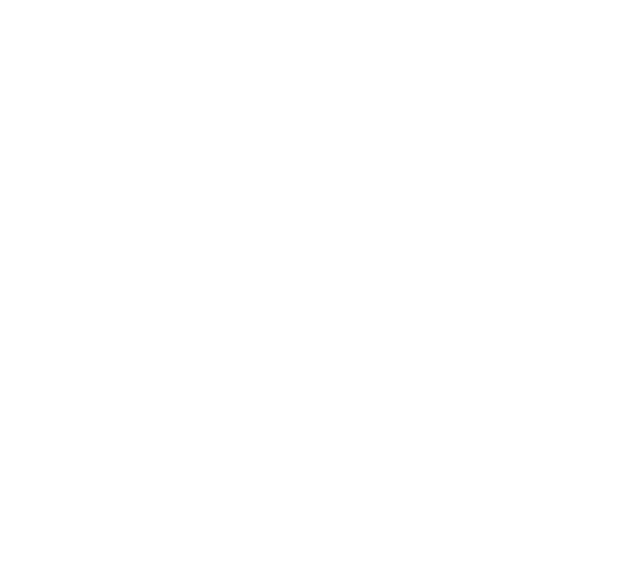
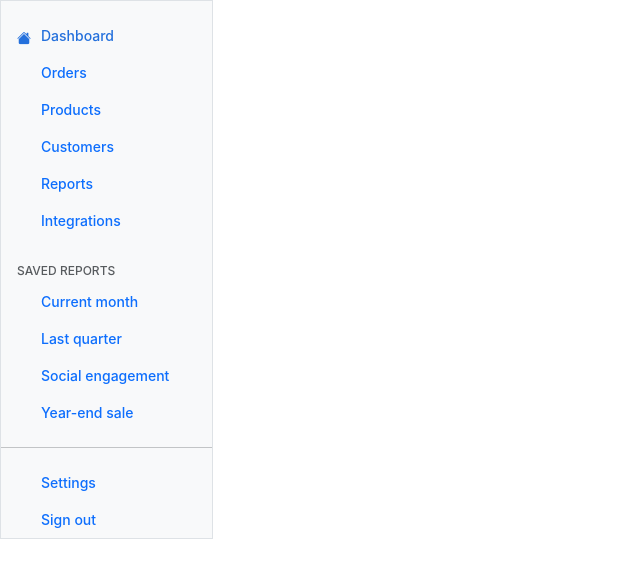
Before and after one commit to novakvova/pd123_PHP, a React (Create React App) app in the folder my-app/: page /admin in a window 1280 px wide. Before the commit this address had no page. Shown: the top 578 px of the page, without its empty margins (0-640 px from the left). Built offline with nearby package versions, Linux system fonts and the light colour scheme.

Commit message:
Begin workign sidebar

```diff
--- a/my-app/package.json
+++ b/my-app/package.json
@@ -13,11 +13,13 @@
     "@types/react-dom": "^18.2.5",
     "axios": "^1.4.0",
     "bootstrap": "^5.3.0",
+    "bootstrap-icons": "^1.10.5",
     "formik": "^2.4.2",
     "react": "^18.2.0",
     "react-dom": "^18.2.0",
     "react-router-dom": "^6.13.0",
     "react-scripts": "5.0.1",
+    "sass": "^1.63.6",
     "typescript": "^4.9.5",
     "web-vitals": "^2.1.4",
     "yup": "^1.2.0"
--- a/my-app/src/App.tsx
+++ b/my-app/src/App.tsx
@@ -4,20 +4,25 @@
 import CategoryListPage from "./components/category/list/CategoryListPage";
 import CategoryCreatePage from "./components/category/create/CategoryCreatePage";
 import CategoryEditPage from "./components/category/edit/CategoryEditPage";
+import AdminHomePage from "./components/admin/home/AdminHomePage";
+
 const App = () => {
 
     return (
         <>
             <Routes>
-        <Route path="/" >
+                <Route path="/">
                     <Route index element={<CategoryListPage/>}/>
                     <Route path={"/category"}>
                         <Route path="create" element={<CategoryCreatePage/>}/>
                         <Route path="edit">
-                    <Route path=":id" element={<CategoryEditPage/>} />
+                            <Route path=":id" element={<CategoryEditPage/>}/>
                         </Route>
                     </Route>
 
+                </Route>
+                <Route path={"admin"}>
+                    <Route index element={<AdminHomePage/>}/>
                 </Route>
             </Routes>
         </>
--- /dev/null
+++ b/my-app/src/components/admin/home/AdminHomePage.tsx
@@ -0,0 +1,14 @@
+import AdminSidebar from "./AdminSidebar";
+import "./admin.scss";
+
+const AdminHomePage = () => {
+    return (
+        <>
+            <div className={"admin"}>
+                <AdminSidebar/>
+            </div>
+        </>
+    )
+}
+
+export default AdminHomePage;
--- /dev/null
+++ b/my-app/src/components/admin/home/AdminSidebar.tsx
@@ -0,0 +1,134 @@
+const AdminSidebar = () => {
+    return (
+        <>
+            <div className="sidebar border border-right col-md-3 col-lg-2 p-0 bg-body-tertiary">
+                <div className="offcanvas-lg offcanvas-end bg-body-tertiary" tabIndex={-1} id="sidebarMenu"
+                     aria-labelledby="sidebarMenuLabel">
+                    <div className="offcanvas-header">
+                        <h5 className="offcanvas-title" id="sidebarMenuLabel">Company name</h5>
+                        <button type="button" className="btn-close" data-bs-dismiss="offcanvas"
+                                data-bs-target="#sidebarMenu" aria-label="Close"></button>
+                    </div>
+                    <div className="offcanvas-body d-md-flex flex-column p-0 pt-lg-3 overflow-y-auto">
+                        <ul className="nav flex-column">
+                            <li className="nav-item">
+                                <a className="nav-link d-flex align-items-center gap-2 active" aria-current="page"
+                                   href="#">
+                                    <i className={"bi bi-house-fill"}></i>
+
+                                    Dashboard
+                                </a>
+                            </li>
+                            <li className="nav-item">
+                                <a className="nav-link d-flex align-items-center gap-2" href="#">
+                                    <svg className="bi">
+                                        <use xlinkHref="#file-earmark"></use>
+                                    </svg>
+                                    Orders
+                                </a>
+                            </li>
+                            <li className="nav-item">
+                                <a className="nav-link d-flex align-items-center gap-2" href="#">
+                                    <svg className="bi">
+                                        <use xlinkHref="#cart"></use>
+                                    </svg>
+                                    Products
+                                </a>
+                            </li>
+                            <li className="nav-item">
+                                <a className="nav-link d-flex align-items-center gap-2" href="#">
+                                    <svg className="bi">
+                                        <use xlinkHref="#people"></use>
+                                    </svg>
+                                    Customers
+                                </a>
+                            </li>
+                            <li className="nav-item">
+                                <a className="nav-link d-flex align-items-center gap-2" href="#">
+                                    <svg className="bi">
+                                        <use xlinkHref="#graph-up"></use>
+                                    </svg>
+                                    Reports
+                                </a>
+                            </li>
+                            <li className="nav-item">
+                                <a className="nav-link d-flex align-items-center gap-2" href="#">
+                                    <svg className="bi">
+                                        <use xlinkHref="#puzzle"></use>
+                                    </svg>
+                                    Integrations
+                                </a>
+                            </li>
+                        </ul>
+
+                        <h6 className="sidebar-heading d-flex justify-content-between align-items-center px-3 mt-4 mb-1 text-body-secondary text-uppercase">
+                            <span>Saved reports</span>
+                            <a className="link-secondary" href="#" aria-label="Add a new report">
+                                <svg className="bi">
+                                    <use xlinkHref="#plus-circle"></use>
+                                </svg>
+                            </a>
+                        </h6>
+                        <ul className="nav flex-column mb-auto">
+                            <li className="nav-item">
+                                <a className="nav-link d-flex align-items-center gap-2" href="#">
+                                    <svg className="bi">
+                                        <use xlinkHref="#file-earmark-text"></use>
+                                    </svg>
+                                    Current month
+                                </a>
+                            </li>
+                            <li className="nav-item">
+                                <a className="nav-link d-flex align-items-center gap-2" href="#">
+                                    <svg className="bi">
+                                        <use xlinkHref="#file-earmark-text"></use>
+                                    </svg>
+                                    Last quarter
+                                </a>
+                            </li>
+                            <li className="nav-item">
+                                <a className="nav-link d-flex align-items-center gap-2" href="#">
+                                    <svg className="bi">
+                                        <use xlinkHref="#file-earmark-text"></use>
+                                    </svg>
+                                    Social engagement
+                                </a>
+                            </li>
+                            <li className="nav-item">
+                                <a className="nav-link d-flex align-items-center gap-2" href="#">
+                                    <svg className="bi">
+                                        <use xlinkHref="#file-earmark-text"></use>
+                                    </svg>
+                                    Year-end sale
+                                </a>
+                            </li>
+                        </ul>
+
+                        <hr className="my-3"/>
+
+                            <ul className="nav flex-column mb-auto">
+                                <li className="nav-item">
+                                    <a className="nav-link d-flex align-items-center gap-2" href="#">
+                                        <svg className="bi">
+                                            <use xlinkHref="#gear-wide-connected"></use>
+                                        </svg>
+                                        Settings
+                                    </a>
+                                </li>
+                                <li className="nav-item">
+                                    <a className="nav-link d-flex align-items-center gap-2" href="#">
+                                        <svg className="bi">
+                                            <use xlinkHref="#door-closed"></use>
+                                        </svg>
+                                        Sign out
+                                    </a>
+                                </li>
+                            </ul>
+                    </div>
+                </div>
+            </div>
+        </>
+    )
+}
+
+export default AdminSidebar;
--- /dev/null
+++ b/my-app/src/components/admin/home/admin.scss
@@ -0,0 +1,52 @@
+.admin {
+
+
+  .bi {
+    display: inline-block;
+    width: 1rem;
+    height: 1rem;
+  }
+
+  /*
+   * Sidebar
+   */
+
+  @media (min-width: 768px) {
+    .sidebar .offcanvas-lg {
+      position: -webkit-sticky;
+      position: sticky;
+      top: 48px;
+    }
+    .navbar-search {
+      display: block;
+    }
+  }
+
+  .sidebar .nav-link {
+    font-size: .875rem;
+    font-weight: 500;
+  }
+
+  .sidebar .nav-link.active {
+    color: #2470dc;
+  }
+
+  .sidebar-heading {
+    font-size: .75rem;
+  }
+
+  /*
+   * Navbar
+   */
+
+  .navbar-brand {
+    padding-top: .75rem;
+    padding-bottom: .75rem;
+    background-color: rgba(0, 0, 0, .25);
+    box-shadow: inset -1px 0 0 rgba(0, 0, 0, .25);
+  }
+
+  .navbar .form-control {
+    padding: .75rem 1rem;
+  }
+}
--- a/my-app/src/index.tsx
+++ b/my-app/src/index.tsx
@@ -1,4 +1,5 @@
 import "bootstrap/dist/css/bootstrap.css";
+import "bootstrap-icons/font/bootstrap-icons.css";
 import "bootstrap/dist/js/bootstrap";
 import React from "react";
 import ReactDOM from "react-dom/client";
```
Also changed, not shown: 1 other file (tests, documents, lock files or other folders). Lines whose indentation alone changed are shown as unchanged.
